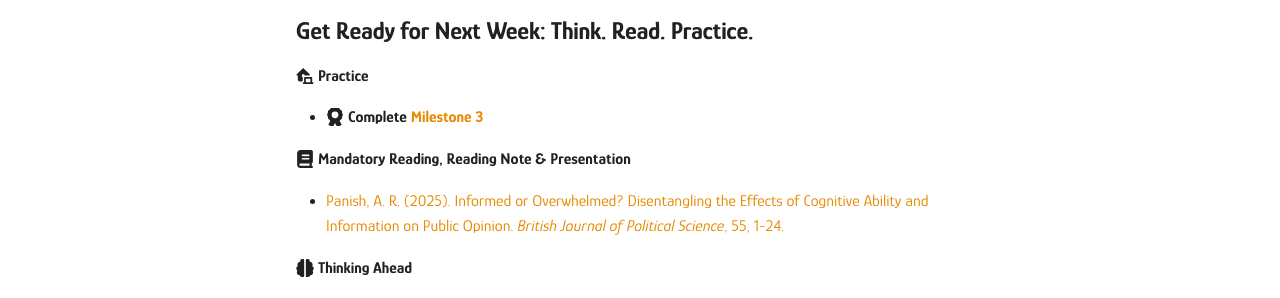
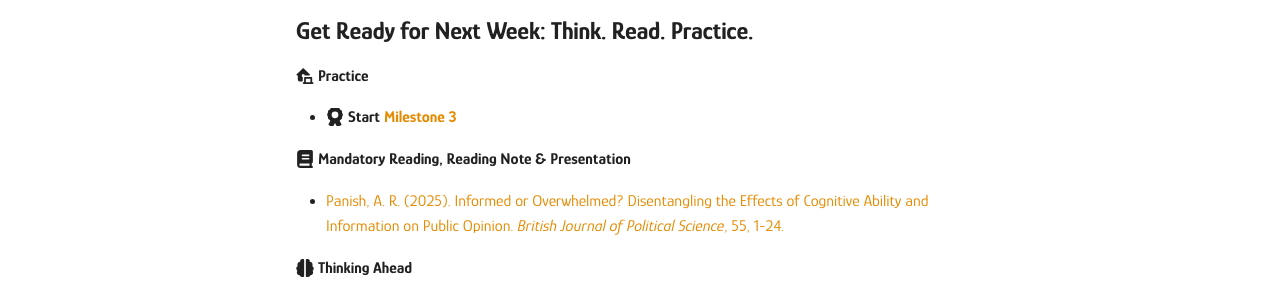
Before and after one commit to mickaeltemporao/data-analysis, an MkDocs documentation site: the page built from docs/modules/exploration-2.md, in a window 1280 px wide and 900 px high, scrolled down 820 px. Shown: the part 457-755 px from the top of the window. Built offline with MkDocs 1.6.1 and Material for MkDocs 9.7.7, drawn with Linux system fonts in a browser that asks for light colours; comment, search, counter and statistics services are not loaded.

Commit message:
fix next steps

```diff
--- a/docs/modules/exploration-2.md
+++ b/docs/modules/exploration-2.md
@@ -24,7 +24,7 @@
 ## **Get Ready for Next Week: Think. Read. Practice.**
 :fontawesome-solid-house-laptop: **Practice**
 
-- :fontawesome-solid-award: **Complete** [**Milestone 3**](../activities/milestone-3.md)
+- :fontawesome-solid-award: **Start** [**Milestone 3**](../activities/milestone-3.md)
 
 :fontawesome-solid-book: **Mandatory Reading, Reading Note & Presentation**
 
```
